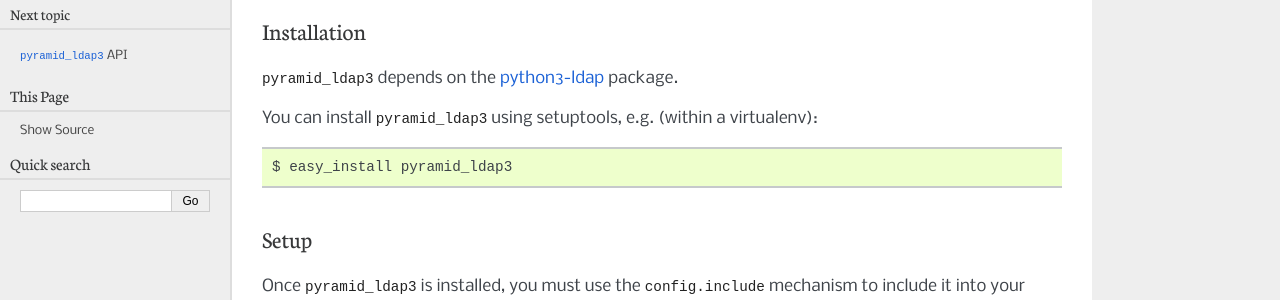
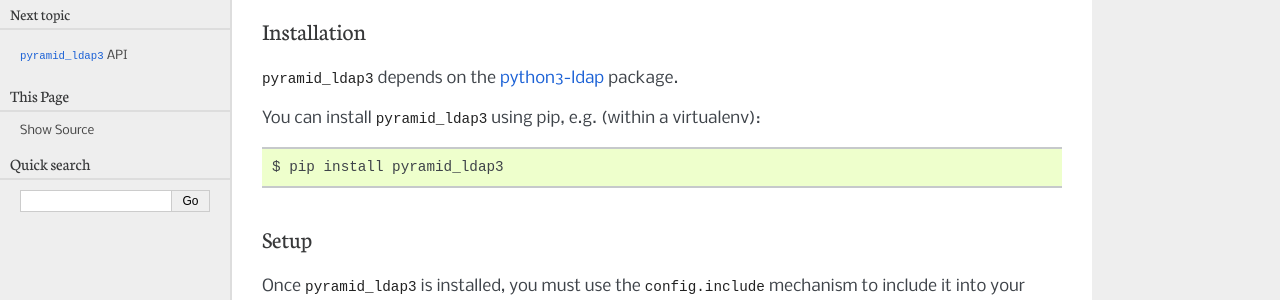
Before and after one commit to Cito/pyramid_ldap3, a Sphinx documentation site: the page built from docs/index.rst, in a window 1280 px wide and 900 px high. Shown: the part 306-606 px from the top of the window. Built offline with Sphinx 7.4.7, drawn with Linux system fonts in a browser that asks for light colours.

Commit message:
Recommend pip instead of easy_install.

```diff
--- a/docs/index.rst
+++ b/docs/index.rst
@@ -18,10 +18,9 @@ Installation
 ``pyramid_ldap3`` depends on the
 `python3-ldap <http://pythonhosted.org/python3-ldap/>`_ package.
 
-You can install ``pyramid_ldap3`` using setuptools,
-e.g. (within a virtualenv)::
+You can install ``pyramid_ldap3`` using pip, e.g. (within a virtualenv)::
 
-  $ easy_install pyramid_ldap3
+  $ pip install pyramid_ldap3
 
 
 Setup
```
